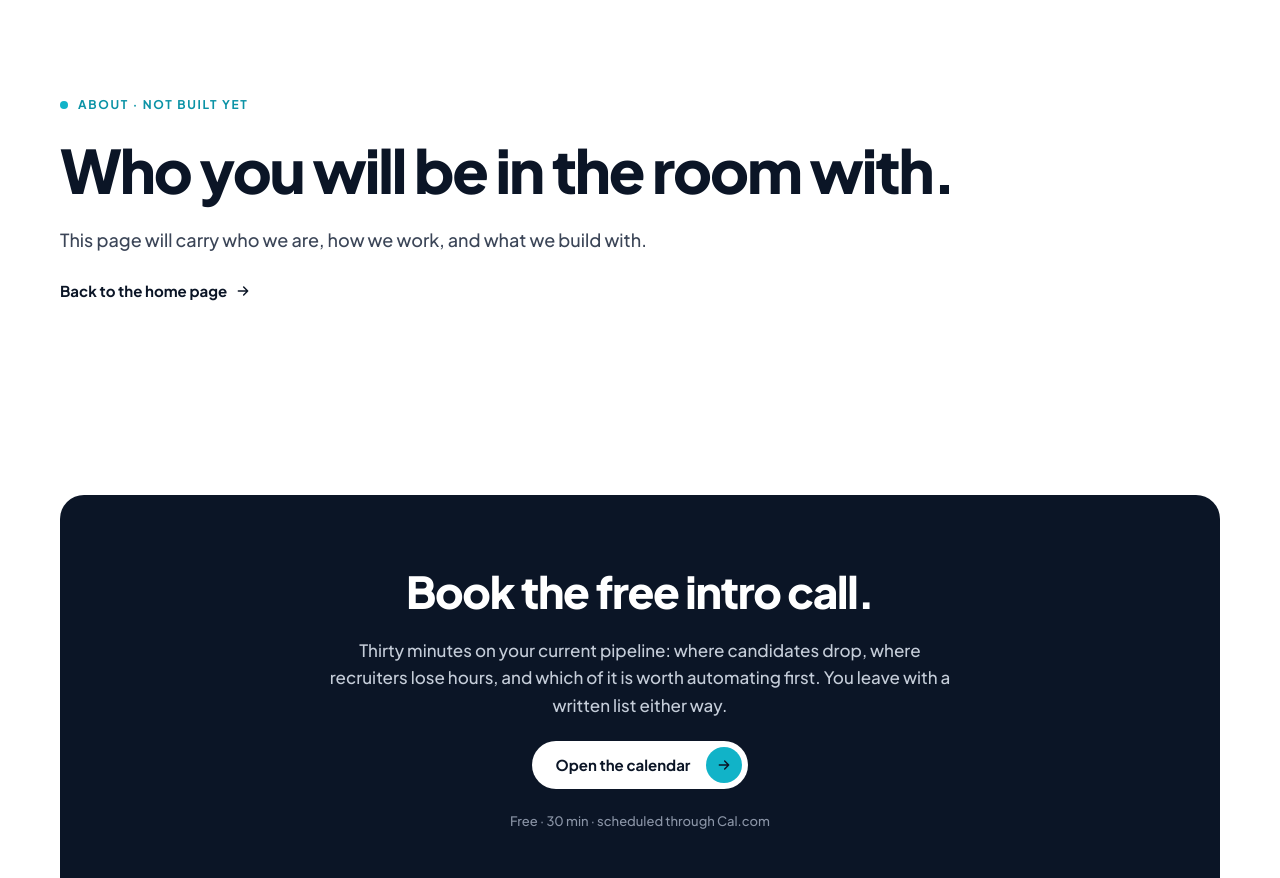
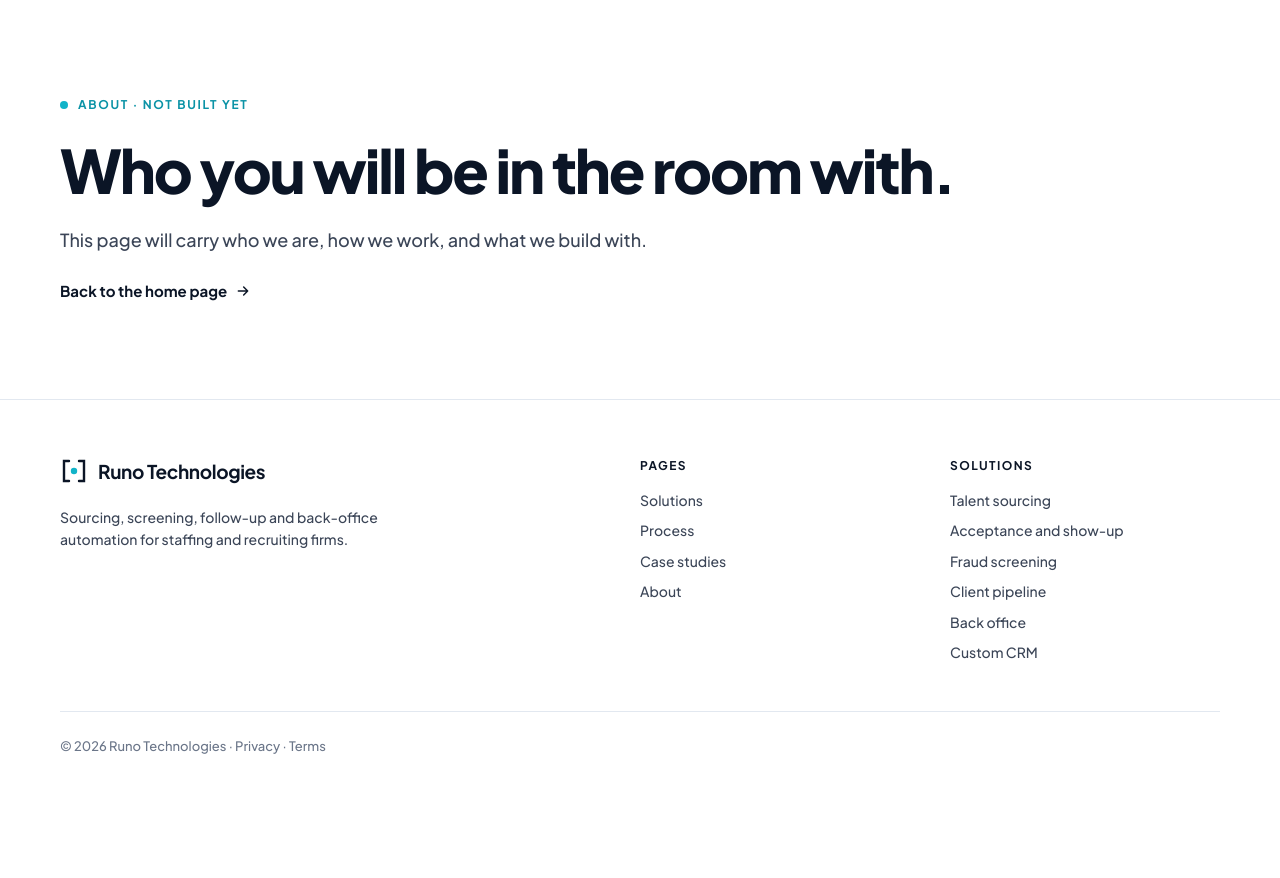
Before and after one commit to RunoTechnologies/company_portfolio, an Astro site: page /about in a window 1280 px wide. Shown: the part 70-948 px from the top of the page. After the commit the page ends 859 px from the top, so only its background shows below. Built offline with nearby package versions, Linux system fonts and the light colour scheme; Astro itself is replaced by a stand-in of ours.

Commit message:
Remove the free intro call booking band

```diff
--- a/src/components/BookingBand.astro
+++ /dev/null
@@ -1,11 +0,0 @@
----
-import { CAL_URL } from '../config';
----
-<section class="wrap tail">
-  <div class="book">
-    <h2>Book the free intro call.</h2>
-    <p>Thirty minutes on your current pipeline: where candidates drop, where recruiters lose hours, and which of it is worth automating first. You leave with a written list either way.</p>
-    <a class="btn light" href={CAL_URL}><span class="lbl">Open the calendar</span><span class="chip"><svg class="arr"><use href="#i-arrow" /></svg></span></a>
-    <small>Free · 30 min · scheduled through Cal.com</small>
-  </div>
-</section>
--- a/src/pages/about.astro
+++ b/src/pages/about.astro
@@ -1,7 +1,6 @@
 ---
 import Base from '../layouts/Base.astro';
 import NotYet from '../components/NotYet.astro';
-import BookingBand from '../components/BookingBand.astro';
 import { COMPANY } from '../config';
 ---
 <Base title={`About: ${COMPANY}`}>
@@ -10,5 +9,4 @@ import { COMPANY } from '../config';
     title="Who you will be in the room with."
     lede="This page will carry who we are, how we work, and what we build with."
   />
-  <BookingBand />
 </Base>
--- a/src/pages/case-studies.astro
+++ b/src/pages/case-studies.astro
@@ -1,7 +1,6 @@
 ---
 import Base from '../layouts/Base.astro';
 import NotYet from '../components/NotYet.astro';
-import BookingBand from '../components/BookingBand.astro';
 import { COMPANY } from '../config';
 ---
 <Base title={`Case studies: ${COMPANY}`}>
@@ -10,5 +9,4 @@ import { COMPANY } from '../config';
     title="What changed on real desks."
     lede="This page will carry the case-study index and detail pages from the design, starting with anonymised pilots."
   />
-  <BookingBand />
 </Base>
--- a/src/pages/index.astro
+++ b/src/pages/index.astro
@@ -8,7 +8,6 @@ import Steps from '../components/Steps.astro';
 import Results from '../components/Results.astro';
 import CtaBand from '../components/CtaBand.astro';
 import Feedback from '../components/Feedback.astro';
-import BookingBand from '../components/BookingBand.astro';
 import { CLIENTS, COMPANY } from '../config';
 ---
 <Base title={`${COMPANY}: automation for staffing and recruiting firms`}>
@@ -20,5 +19,4 @@ import { CLIENTS, COMPANY } from '../config';
   <Results />
   <CtaBand />
   <Feedback />
-  <BookingBand />
 </Base>
--- a/src/styles/global.css
+++ b/src/styles/global.css
@@ -27,7 +27,7 @@ svg{display:block}
 /* layout */
 .wrap{max-width:1200px;margin:0 auto;padding-left:max(20px,env(safe-area-inset-left,0px));padding-right:max(20px,env(safe-area-inset-right,0px))}
 .sec{padding-block:96px}
-/* both tail cards follow a navy band, so they need their own white margin to stand apart */
+/* the tail card follows a navy band, so it needs its own white margin to stand apart */
 .tail{padding-block:96px}
 /* navy bands, like the hero: section text goes light, the white cards inside keep the ink */
 .band{background:var(--ink);color:#c5cdd9}
@@ -118,12 +118,6 @@ svg{display:block}
 .menu .sheet a{padding:10px 14px;border-radius:10px;font-weight:700;font-size:15px;color:var(--ink)}
 .menu .sheet a:hover{background:var(--tint)}
 
-/* booking panel */
-.book{background:var(--ink);color:#c5cdd9;border-radius:24px;padding:72px 32px;display:grid;justify-items:center;text-align:center;gap:22px}
-.book p{max-width:640px;font-size:17px}
-.book h2{color:#fff}
-.book small{font-size:13px;color:var(--dim)}
-
 /* placeholder pages */
 .notyet .wrap{container-type:inline-size;display:grid;gap:24px;justify-items:start}
 .notyet h1{max-width:900px;font-size:clamp(34px,5vw,60px);font-size:clamp(34px,8cqi,60px);line-height:1.05;letter-spacing:-.035em}
@@ -157,7 +151,6 @@ footer{border-top:1px solid var(--line);padding-block:56px 32px}
   .pill{padding:9px 14px;font-size:13px}
   .menu summary{width:38px;height:38px}
   .lede{font-size:16px}
-  .book{padding:56px 24px}
 }
 @media (prefers-reduced-motion:reduce){
   html{scroll-behavior:auto}
```
